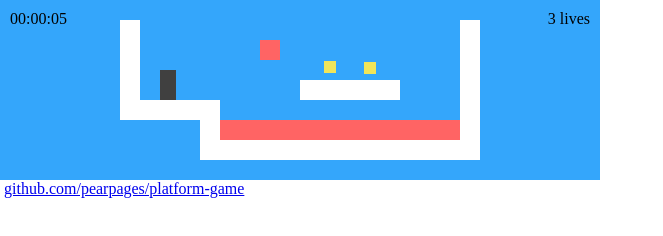
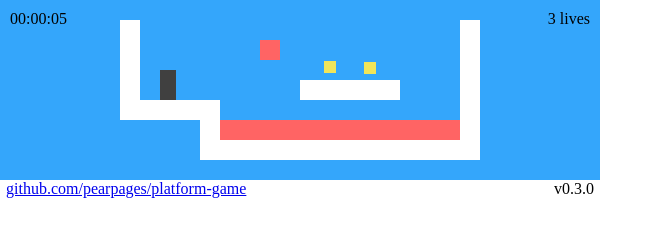
Before and after one commit to pearpages/platform-game, a website built with Vite: page index.html in a window 1280 px wide. Shown: the full height of the page, 0-663 px from the left. Built offline with nearby package versions, Linux system fonts and the light colour scheme.

Commit message:
feat: author

```diff
--- a/index.html
+++ b/index.html
@@ -10,7 +10,7 @@
       <div id="counters"></div>
     </div>
 
-    <div>&nbsp;<a href="https://github.com/pearpages/platform-game">github.com/pearpages/platform-game</a></div>
+    <div id="author"><div><a href="https://github.com/pearpages/platform-game">github.com/pearpages/platform-game</a></div><div>v<span id="version-tag"></span></div></div>
     <script type="module" src="/src/main.ts"></script>
   </body>
 </html>
--- a/src/main.ts
+++ b/src/main.ts
@@ -8,6 +8,10 @@ import { manageLevelErrors, getQueryParam } from "./getInitialLevelInput";
 import config from "./config";
 import { watch } from "./Watch";
 import { lives } from "./Lives";
+import packageJson from "../package.json";
+
+const { version } = packageJson;
+document.getElementById("version-tag")!.innerHTML = version;
 
 function runAnimation(frameFunc: (time: number) => boolean) {
   let lastTime: number | null = null;
--- a/src/style.css
+++ b/src/style.css
@@ -1,5 +1,13 @@
 body {
   margin: 0;
+}
+#author {
+  display: flex;
+  max-width: 600px;
+  justify-content: space-between;
+}
+#author div {
+  padding: 0 6px;
 }
 #counters {
   display: flex;
```
